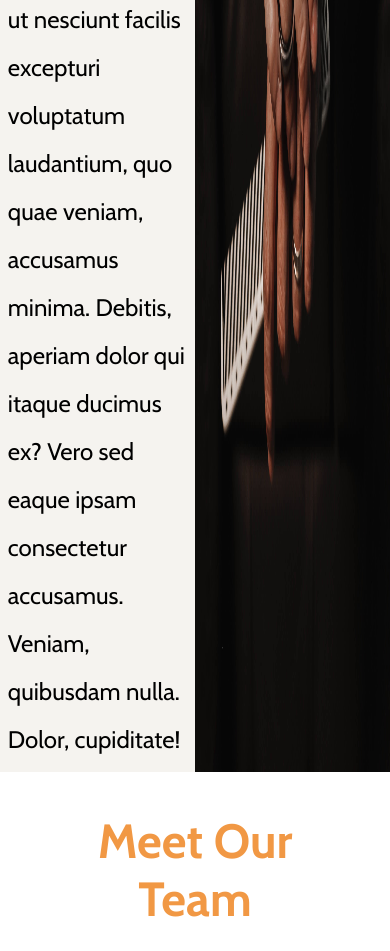
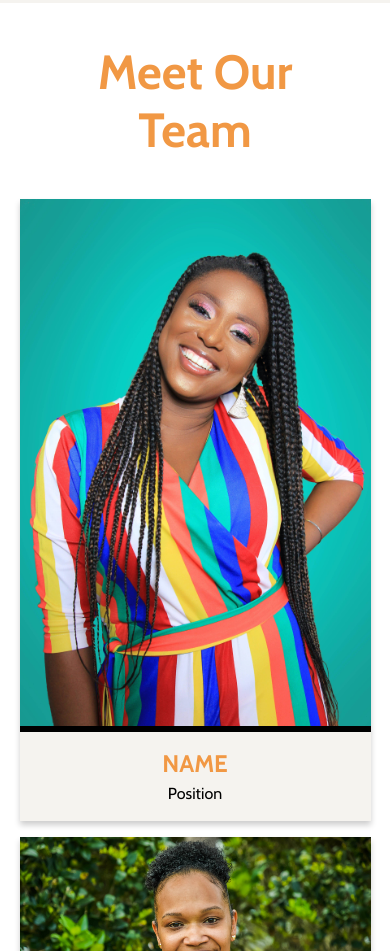
Before and after one commit to danileslie/LockInSalon, a website: page about.html in a window 390 px wide. Shown: the part 1049-2000 px from the top of the page. Drawn offline with nearby package versions, Linux system fonts and the light colour scheme.

Commit message:
about responsive

```diff
--- a/styles.css
+++ b/styles.css
@@ -461,6 +461,7 @@ tr{
     gap: 1rem;
     margin: auto;
     margin-bottom: 2rem;
+    flex-wrap: wrap;
 }
 
 .staff-pic {
@@ -589,7 +590,7 @@ form textarea {
 /* MEDIA QUERIES
 /*******************************************/
 @media screen and (max-width: 1399px) {
-    .header, .gallery{
+    .header, .gallery, .staff{
         width: 90%;
     }
 
@@ -598,7 +599,7 @@ form textarea {
         margin: auto;
          text-align: center;
     }
-    .details{
+    .details, .staff{
         width: 90vw;
     }
 
@@ -676,6 +677,14 @@ form textarea {
         margin-bottom: 0;
     }
 
+    .about-img{
+        display: none;
+    }
+
+    .staff-pic, .staff .employee:last-child > .staff-pic{
+        width: 100%;
+        flex-grow: 0;
+    }
 }
 
 @media (min-width: 1400px) and (max-width: 1719px) {
```
